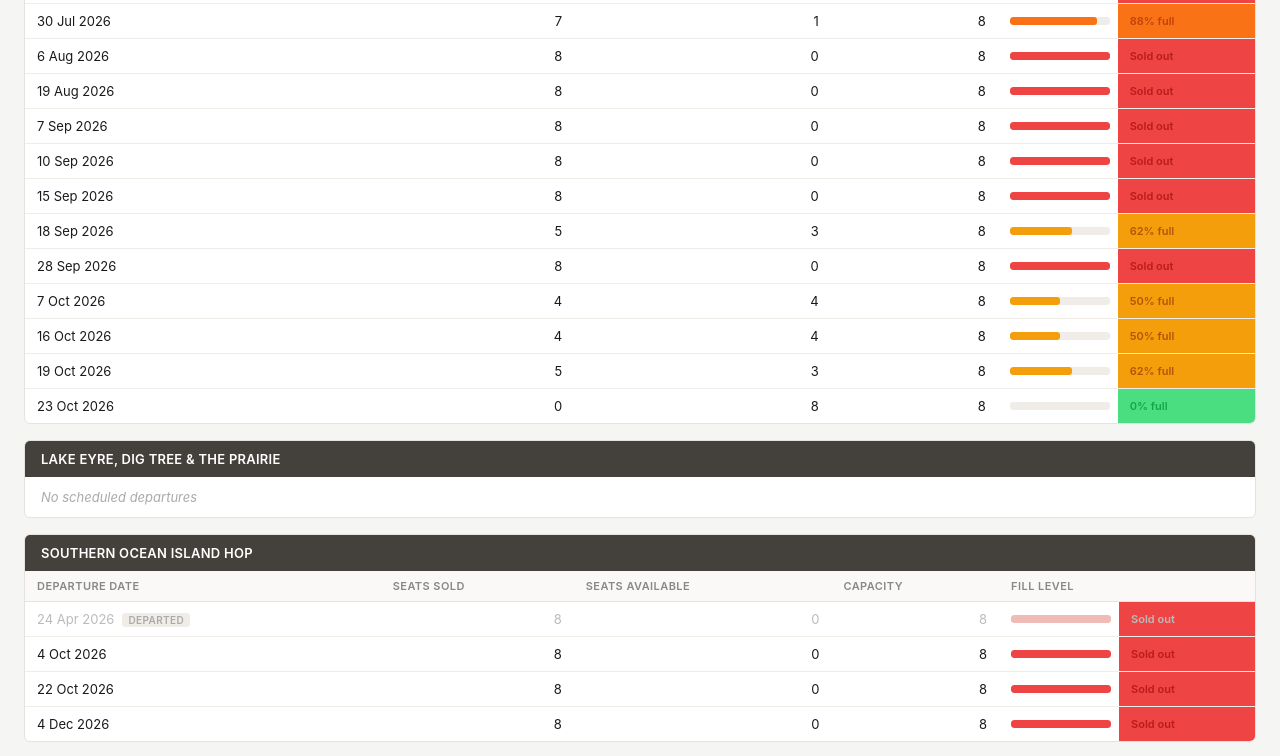
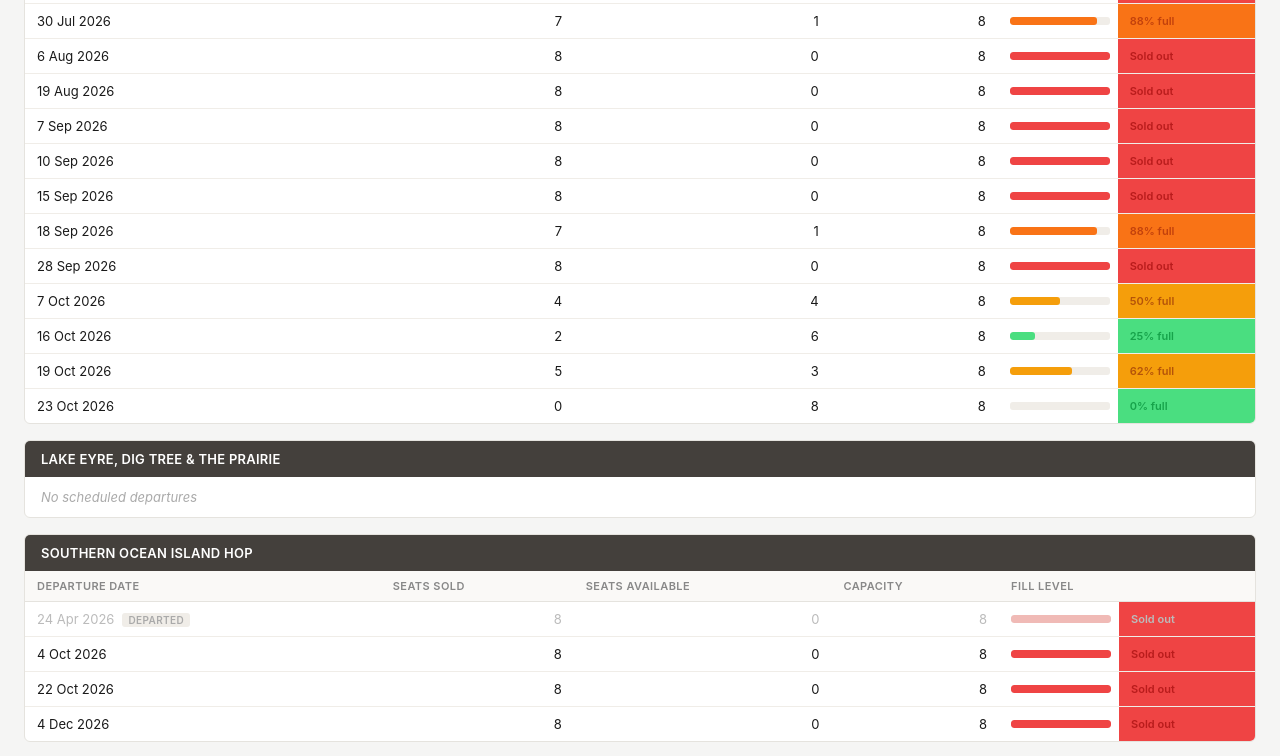
Before and after one commit to mparkinson9/air-adventure-dashboard, a website: page index.html in a window 1280 px wide. Shown: the part 1442-2198 px from the top of the page. Drawn offline with Linux system fonts and the light colour scheme.

Commit message:
Auto-refresh 2026-06-17T05:13:11.243Z

```diff
--- a/index.html
+++ b/index.html
@@ -212,7 +212,7 @@
   <div class="header-row">
     <div>
       <h1>Air Adventure Outback — Seat Availability</h1>
-      <div class="last-updated">Last updated: 17 June 2026, 2:53 AM</div>
+      <div class="last-updated">Last updated: 17 June 2026, 5:08 AM</div>
     </div>
     <button class="refresh-btn" onclick="window.location.reload()">
       <svg viewBox="0 0 24 24" fill="none" stroke="currentColor" stroke-width="2.5" stroke-linecap="round" stroke-linejoin="round"><path d="M23 4v6h-6"/><path d="M1 20v-6h6"/><path d="M3.51 9a9 9 0 0114.85-3.36L23 10M1 14l4.64 4.36A9 9 0 0020.49 15"/></svg>
@@ -482,11 +482,11 @@
     </tr>
     <tr class="">
       <td>18 Sep 2026</td>
-      <td class="num">5</td>
-      <td class="num">3</td>
+      <td class="num">7</td>
+      <td class="num">1</td>
       <td class="num">8</td>
-      <td class="fill-cell"><div class="fill-bar-wrap"><div class="fill-bar fill-mid" style="width:62%"></div></div></td>
-      <td class="fill-pct fill-mid">62% full</td>
+      <td class="fill-cell"><div class="fill-bar-wrap"><div class="fill-bar fill-high" style="width:87%"></div></div></td>
+      <td class="fill-pct fill-high">88% full</td>
     </tr>
     <tr class="">
       <td>28 Sep 2026</td>
@@ -506,11 +506,11 @@
     </tr>
     <tr class="">
       <td>16 Oct 2026</td>
-      <td class="num">4</td>
-      <td class="num">4</td>
+      <td class="num">2</td>
+      <td class="num">6</td>
       <td class="num">8</td>
-      <td class="fill-cell"><div class="fill-bar-wrap"><div class="fill-bar fill-mid" style="width:50%"></div></div></td>
-      <td class="fill-pct fill-mid">50% full</td>
+      <td class="fill-cell"><div class="fill-bar-wrap"><div class="fill-bar fill-low" style="width:25%"></div></div></td>
+      <td class="fill-pct fill-low">25% full</td>
     </tr>
     <tr class="">
       <td>19 Oct 2026</td>
```
